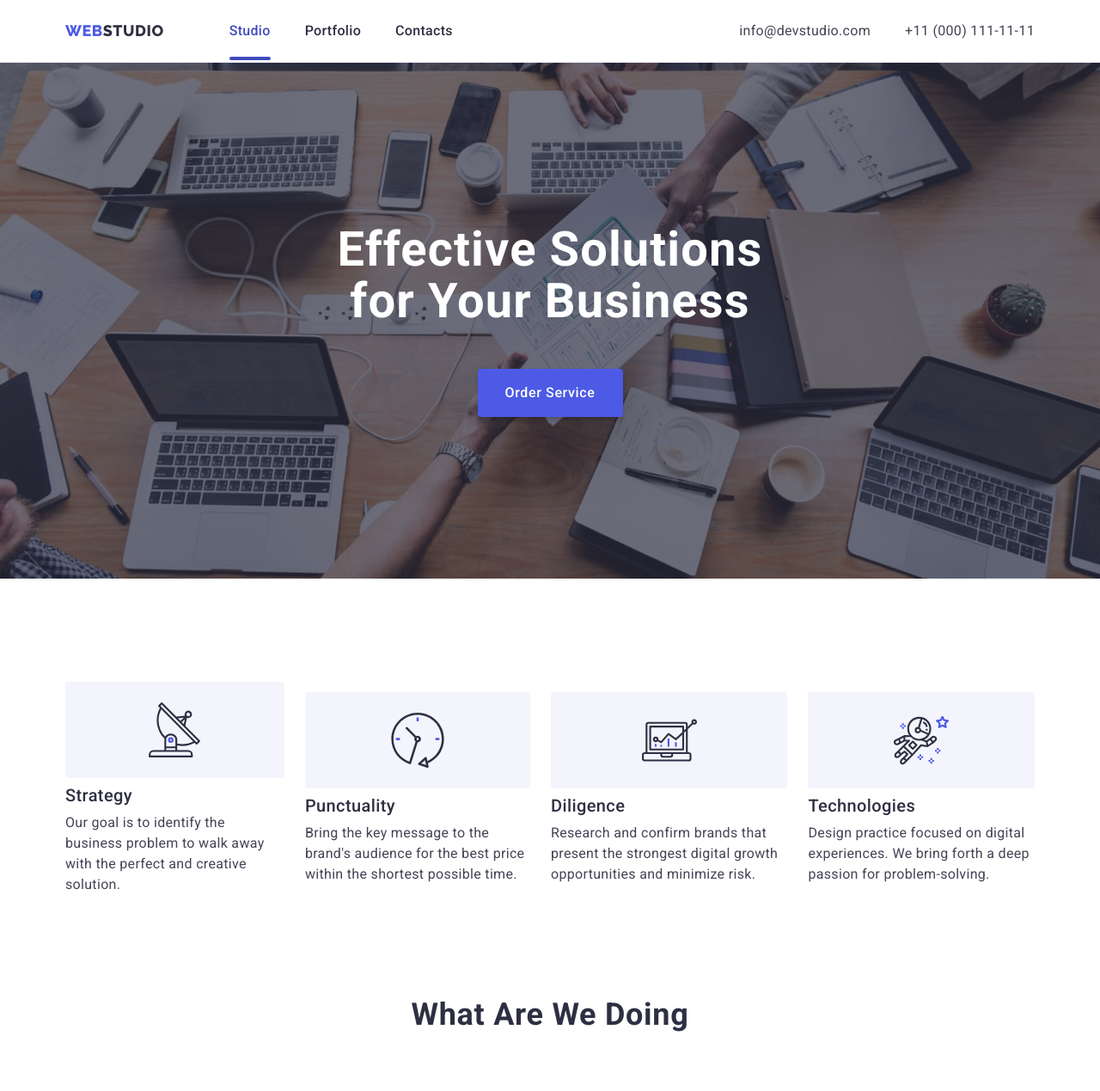
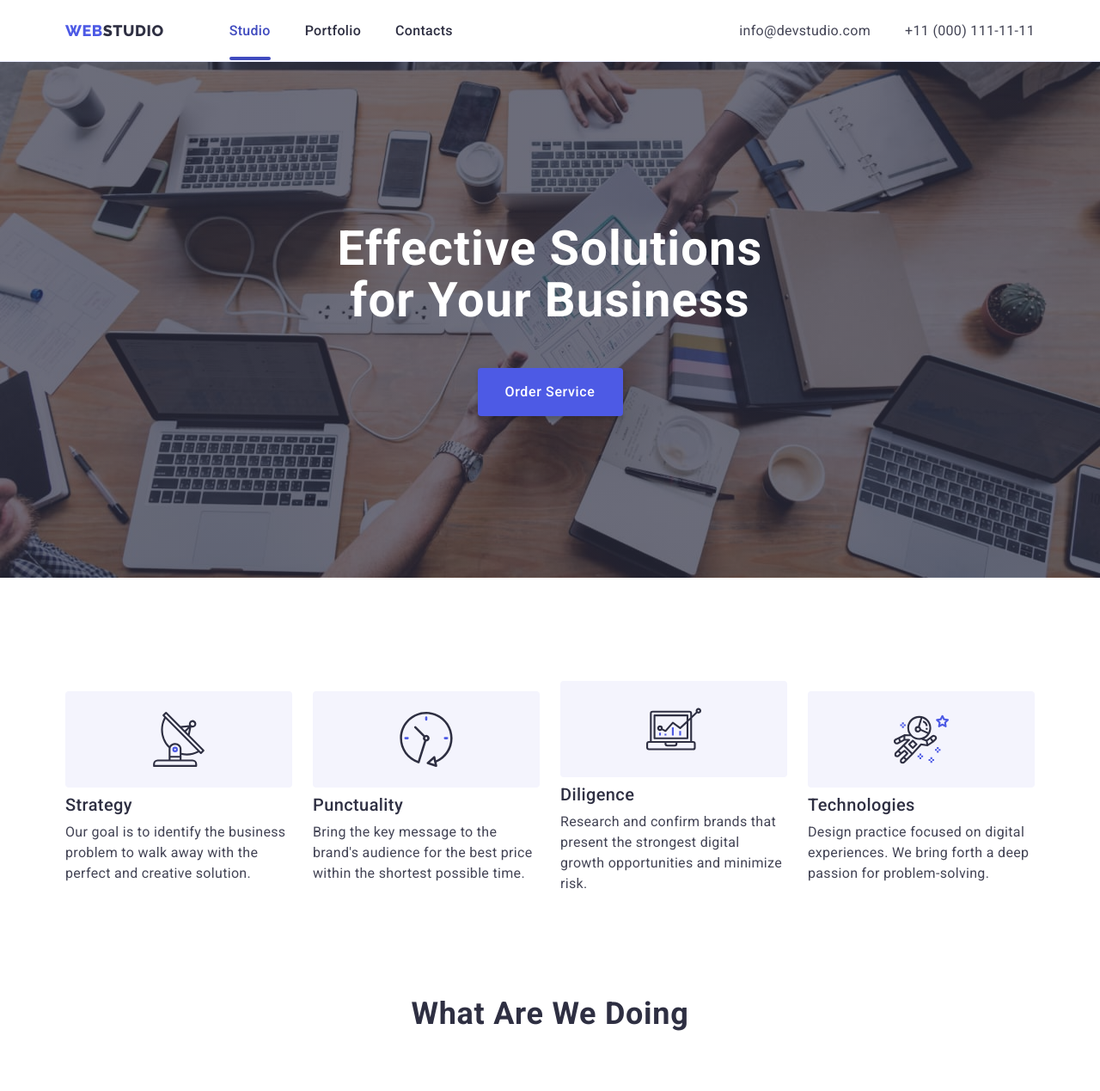
Before and after one commit to Lilia49/goit-markup-hw-06, a plain HTML site: page index.html in a window 1280 px wide. Shown: the top 1269 px of the page at 86% size. Drawn offline with nearby package versions, Linux system fonts and the light colour scheme.

Commit message:
hw-6-header-and-customer-section-fixed

```diff
--- a/css/styles.css
+++ b/css/styles.css
@@ -99,6 +99,7 @@ img {
 
 /* HEADER  */
 .header {
+  height: 72px;
   background-color: var(--white-color);
   padding-top: 24px;
   padding-bottom: 24px;
@@ -295,7 +296,7 @@ img {
 }
 
 .features-card {
-  flex-basis: calc((100%-72px) / 4);
+  flex-basis: calc((100% - 3 * 24px) / 4);
 }
 
 .features-card-image {
@@ -414,7 +415,7 @@ img {
 }
 
 .cutomer-list-card {
-  flex-basis: calc((100%-120px) / 6);
+  flex-basis: calc((100% - 120px) / 6);
   height: 88px;
 }
 
```
